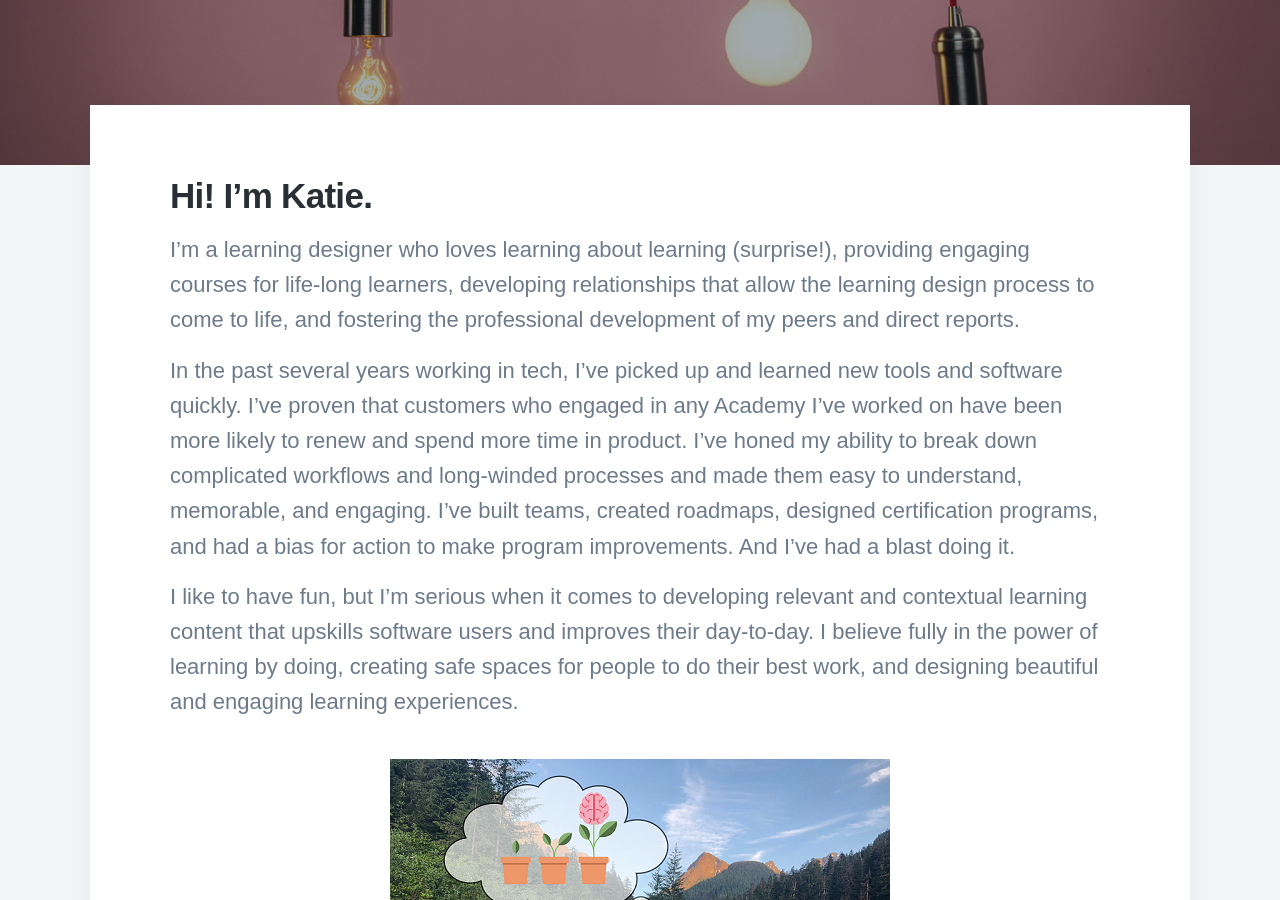
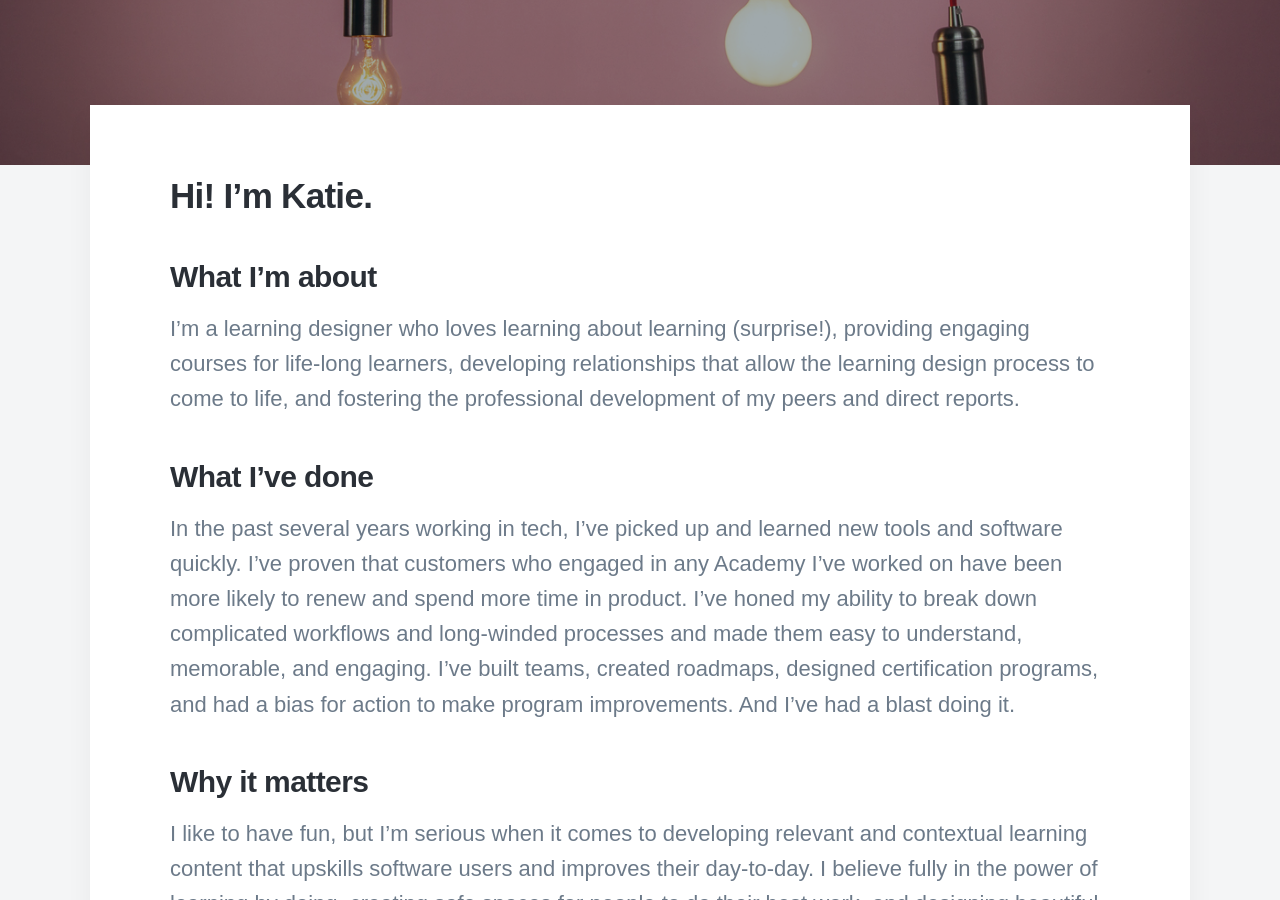
Before and after one commit to cox-katie/portfolio, a Jekyll site: the page built from _pages/about.md, in a window 1280 px wide and 900 px high, scrolled down 392 px. Built offline with Jekyll 4.4.1, drawn with Linux system fonts in a browser that asks for light colours; nearby versions of some CDN libraries; some web fonts are replaced.

Commit message:
adding subheaders to about page and getting rid of "master"

```diff
--- a/_pages/about.md
+++ b/_pages/about.md
@@ -7,10 +7,14 @@ featured_image: /images/lightbulb.jpg
 
 ## Hi! I'm Katie.
 
+### What I'm about
+
 I'm a learning designer who loves learning about learning (surprise!), providing engaging courses for life-long learners, developing relationships that allow the learning design process to come to life, and fostering the professional development of my peers and direct reports.
 
+### What I've done
 In the past several years working in tech, I’ve picked up and learned new tools and software quickly. I’ve proven that customers who engaged in any Academy I’ve worked on have been more likely to renew and spend more time in product. I’ve honed my ability to break down complicated workflows and long-winded processes and made them easy to understand, memorable, and engaging. I’ve built teams, created roadmaps, designed certification programs, and had a bias for action to make program improvements. And I’ve had a blast doing it.
 
+### Why it matters
 I like to have fun, but I'm serious when it comes to developing relevant and contextual learning content that upskills software users and improves their day-to-day. I believe fully in the power of learning by doing, creating safe spaces for people to do their best work, and designing beautiful and engaging learning experiences.
 
 
```
Also changed, not shown: _projects/Social-certification.md (+1 -1 lines).
